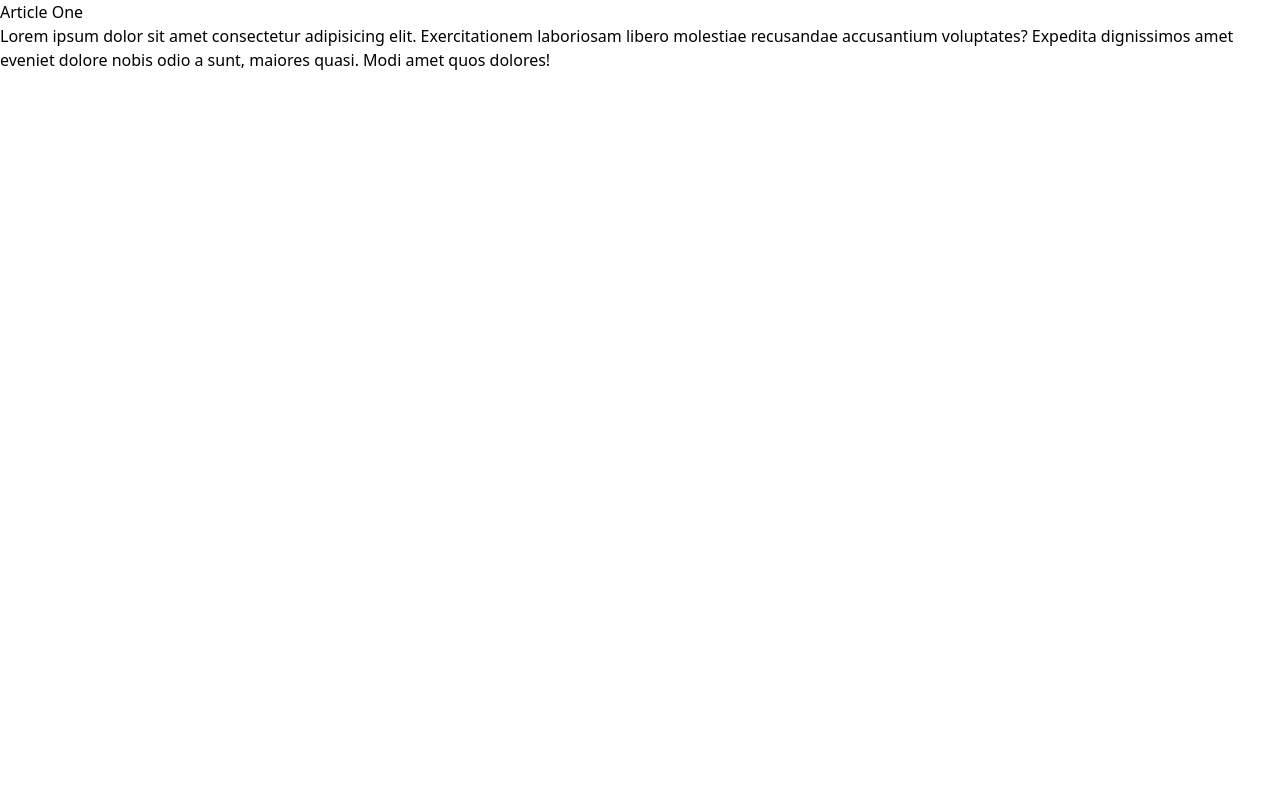
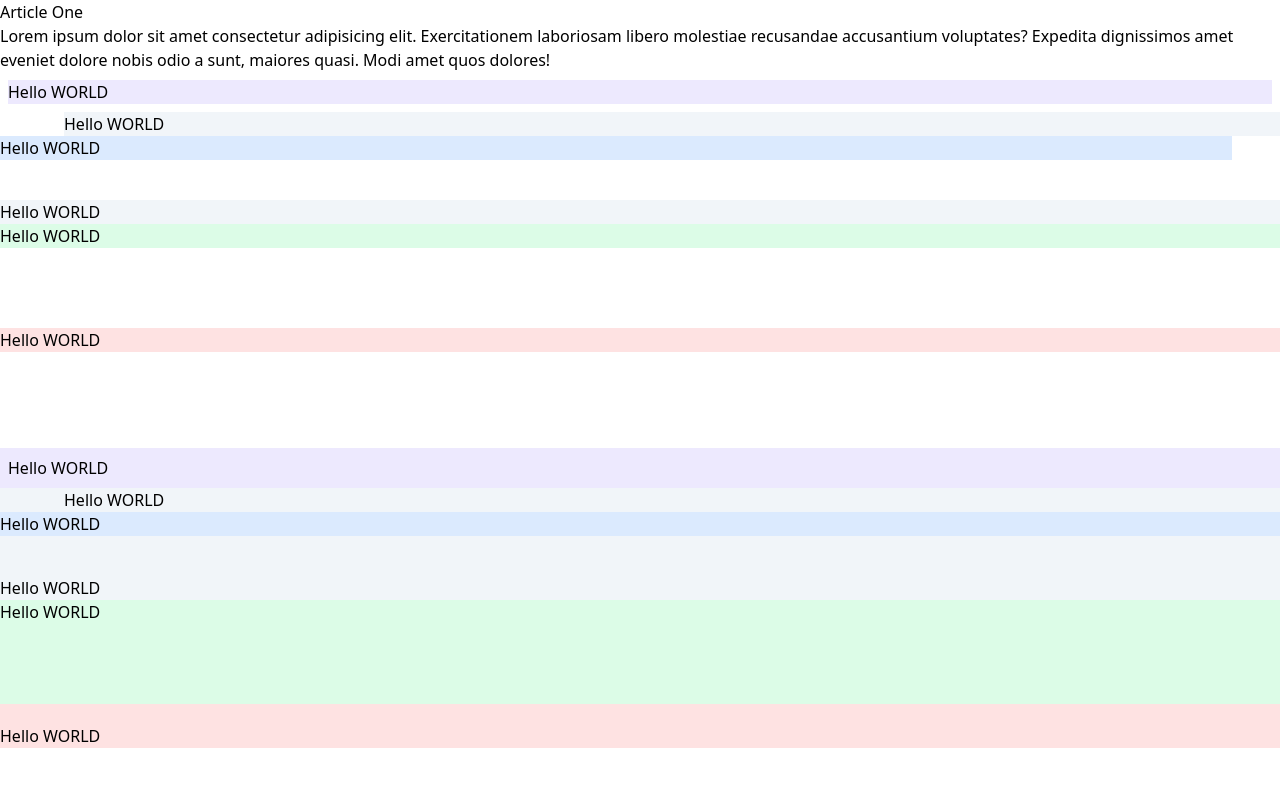
Before and after one commit to Rbravolibtech/Container-spacing, a plain HTML site: page index.html in a window 1280 px wide. Drawn offline with nearby package versions, Linux system fonts and the light colour scheme.

Commit message:
adding padding classes

```diff
--- a/index.html
+++ b/index.html
@@ -9,7 +9,7 @@
   </head>
   <body>
     <!-- Container -->
-    <div class="container">
+    <div class="container mx-auto">
       <article>
         <h3>Article One</h3>
         <p>
@@ -21,10 +21,28 @@
       </article>
 
       <!-- Margin -->
+      <div class="bg-violet-100 m-2">Hello WORLD</div>
+      <div class="bg-slate-100 ml-16">Hello WORLD</div>
+      <div class="bg-blue-100 mr-12">Hello WORLD</div>
+      <div class="bg-slate-100 mt-10">Hello WORLD</div>
+      <div class="bg-green-100 mb-20">Hello WORLD</div>
+      <div class="bg-red-100 mt-[20px]">Hello WORLD</div>
+<br>
+<br>
+<br>
+<br>
+      <!-- Padding -->
+      <div class="bg-violet-100 p-2">Hello WORLD</div>
+      <div class="bg-slate-100 pl-16">Hello WORLD</div>
+      <div class="bg-blue-100 pr-12">Hello WORLD</div>
+      <div class="bg-slate-100 pt-10">Hello WORLD</div>
+      <div class="bg-green-100 pb-20">Hello WORLD</div>
+      <div class="bg-red-100 pt-[20px]">Hello WORLD</div>
+      <br>
+      <br>
+      <!-- Space Between X -->
 
-      <!-- Padding -->
 
-      <!-- Space Between X -->
 
       <!-- Space Between Y -->
     </div>
```
